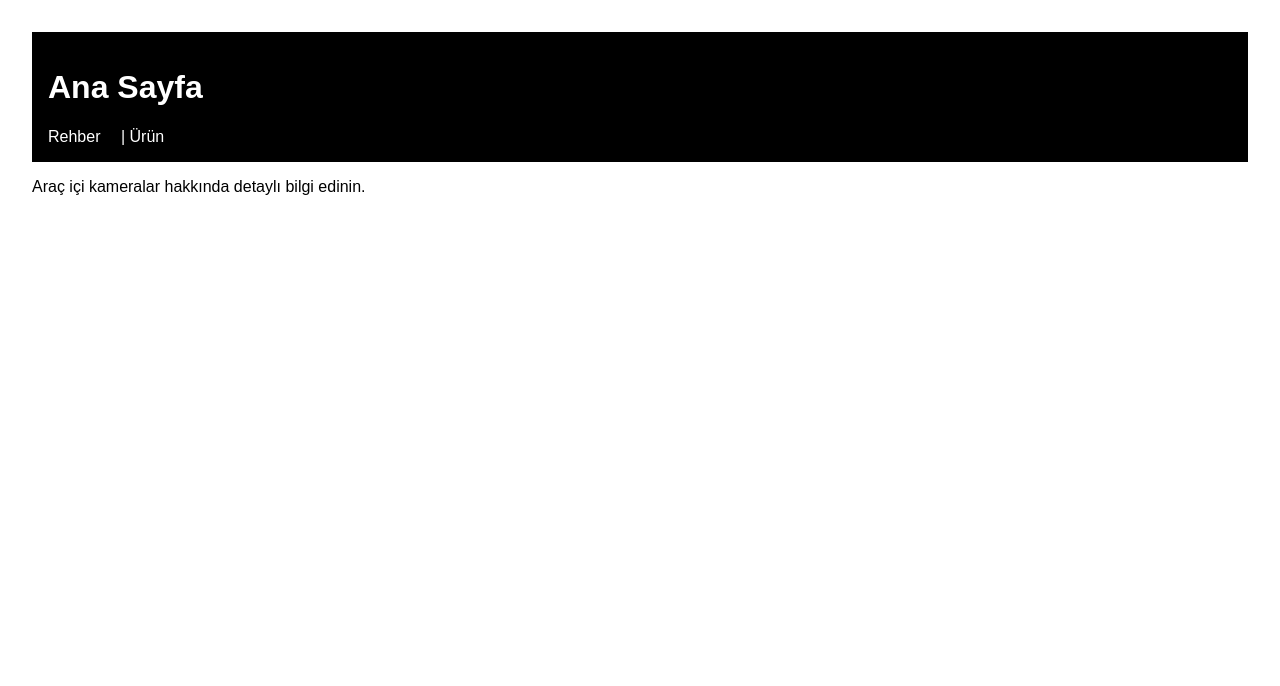
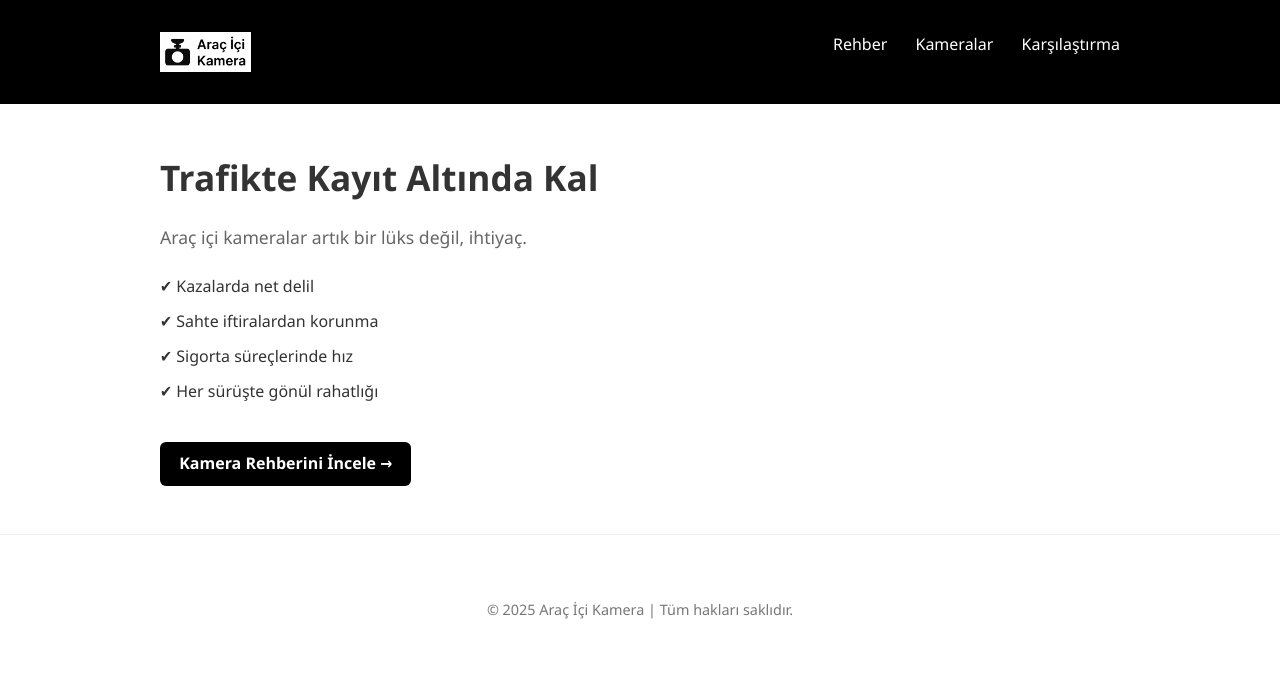
Before and after one commit to korayc7/aracicikamera, a plain HTML site: page docs/index.html in a window 1280 px wide. Drawn offline with Linux system fonts and the light colour scheme.

Commit message:
Logo & style update

```diff
--- a/docs/index.html
+++ b/docs/index.html
@@ -1,3 +1,39 @@
-<html><head><title>Araç İçi Kamera</title><link rel="stylesheet" href="style.css"></head>
-    <body><header><h1>Ana Sayfa</h1><nav><a href='rehber/'>Rehber</a> | <a href='kameralar/70mai-a800s/'>Ürün</a></nav></header>
-    <main><p>Araç içi kameralar hakkında detaylı bilgi edinin.</p></main></body></html>
+<!DOCTYPE html>
+<html lang="tr">
+<head>
+  <meta charset="UTF-8" />
+  <meta name="viewport" content="width=device-width, initial-scale=1.0"/>
+  <title>Araç İçi Kamera</title>
+  <link rel="stylesheet" href="style.css" />
+</head>
+<body>
+  <header class="site-header">
+    <div class="container">
+      <img src="AIK.png" class="logo" alt="Araç İçi Kamera Logo">
+      <nav class="nav">
+        <a href="rehber.html">Rehber</a>
+        <a href="kameralar.html">Kameralar</a>
+        <a href="karsilastirma.html">Karşılaştırma</a>
+      </nav>
+    </div>
+  </header>
+  <main class="container">
+    <section class="hero">
+      <h1>Trafikte Kayıt Altında Kal</h1>
+      <p>Araç içi kameralar artık bir lüks değil, ihtiyaç.</p>
+      <ul>
+        <li>✔ Kazalarda net delil</li>
+        <li>✔ Sahte iftiralardan korunma</li>
+        <li>✔ Sigorta süreçlerinde hız</li>
+        <li>✔ Her sürüşte gönül rahatlığı</li>
+      </ul>
+      <a href="rehber.html" class="cta">Kamera Rehberini İncele →</a>
+    </section>
+  </main>
+  <footer class="site-footer">
+    <div class="container">
+      <p>© 2025 Araç İçi Kamera | Tüm hakları saklıdır.</p>
+    </div>
+  </footer>
+</body>
+</html>
--- a/docs/style.css
+++ b/docs/style.css
@@ -1,3 +1,64 @@
-body { font-family: sans-serif; margin: 0; padding: 2em; }
-    header { background: #000; color: #fff; padding: 1em; }
-    nav a { color: #fff; margin-right: 1em; text-decoration: none; }
+body {
+  margin: 0;
+  font-family: 'Segoe UI', Tahoma, Geneva, Verdana, sans-serif;
+  background: #fff;
+  color: #333;
+  line-height: 1.6;
+}
+.container {
+  max-width: 960px;
+  margin: auto;
+  padding: 1rem;
+}
+.site-header {
+  background: #000;
+  color: #fff;
+  padding: 1rem 0;
+}
+.site-header .logo {
+  height: 40px;
+  vertical-align: middle;
+}
+.nav {
+  float: right;
+}
+.nav a {
+  color: #fff;
+  margin-left: 1.5rem;
+  text-decoration: none;
+  font-weight: 500;
+}
+.hero h1 {
+  font-size: 2.2rem;
+  margin-bottom: 0.5rem;
+}
+.hero p {
+  font-size: 1.1rem;
+  color: #666;
+}
+.hero ul {
+  list-style: none;
+  padding: 0;
+  margin-top: 1rem;
+}
+.hero ul li {
+  padding: 0.3rem 0;
+}
+.cta {
+  display: inline-block;
+  margin-top: 1rem;
+  padding: 0.6rem 1.2rem;
+  background: #000;
+  color: #fff;
+  text-decoration: none;
+  border-radius: 6px;
+  font-weight: bold;
+}
+.site-footer {
+  text-align: center;
+  padding: 2rem 1rem;
+  font-size: 0.9rem;
+  color: #777;
+  border-top: 1px solid #eee;
+  margin-top: 2rem;
+}
```
Also changed, not shown: docs/AIK.png (added).
